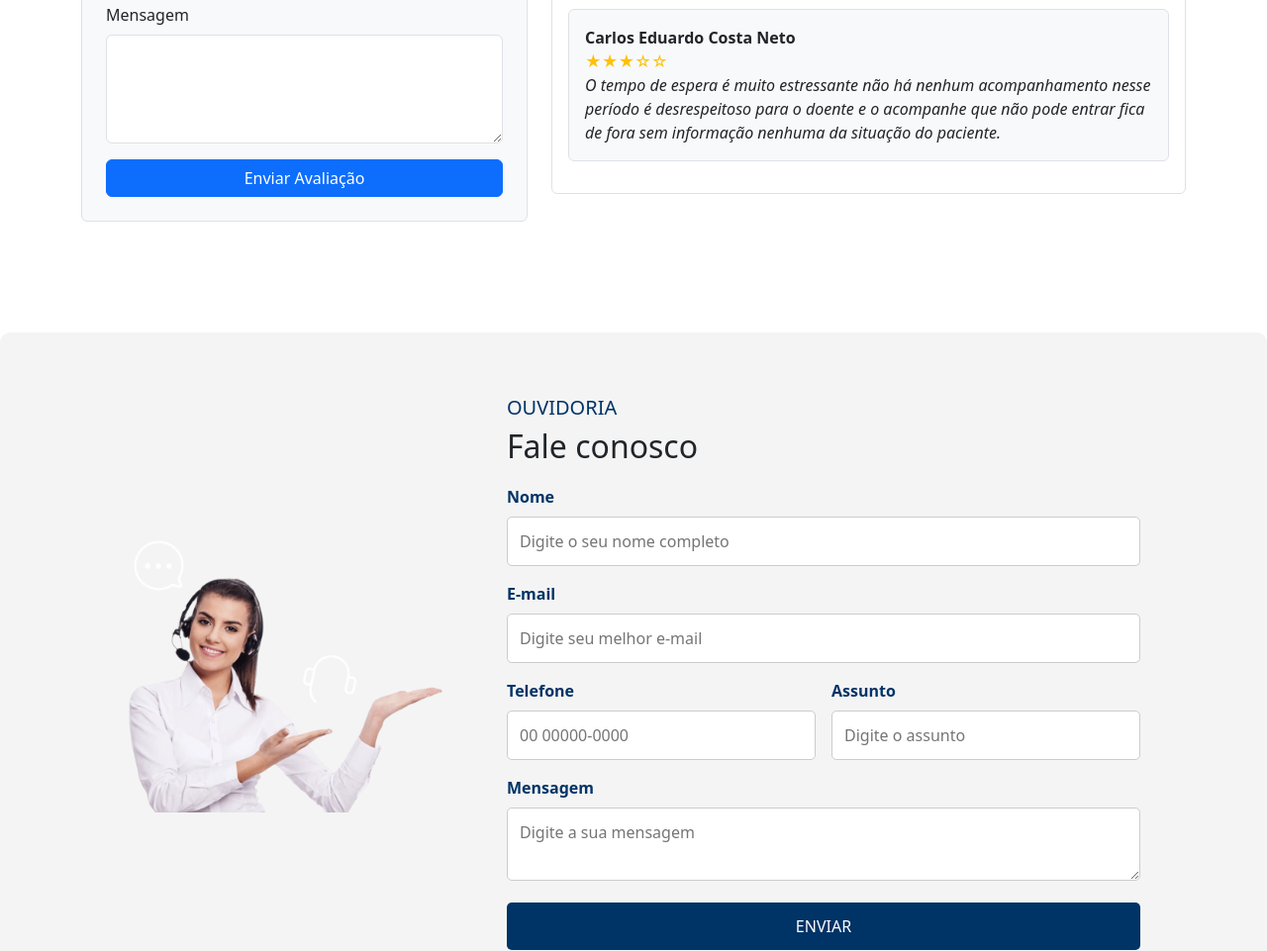
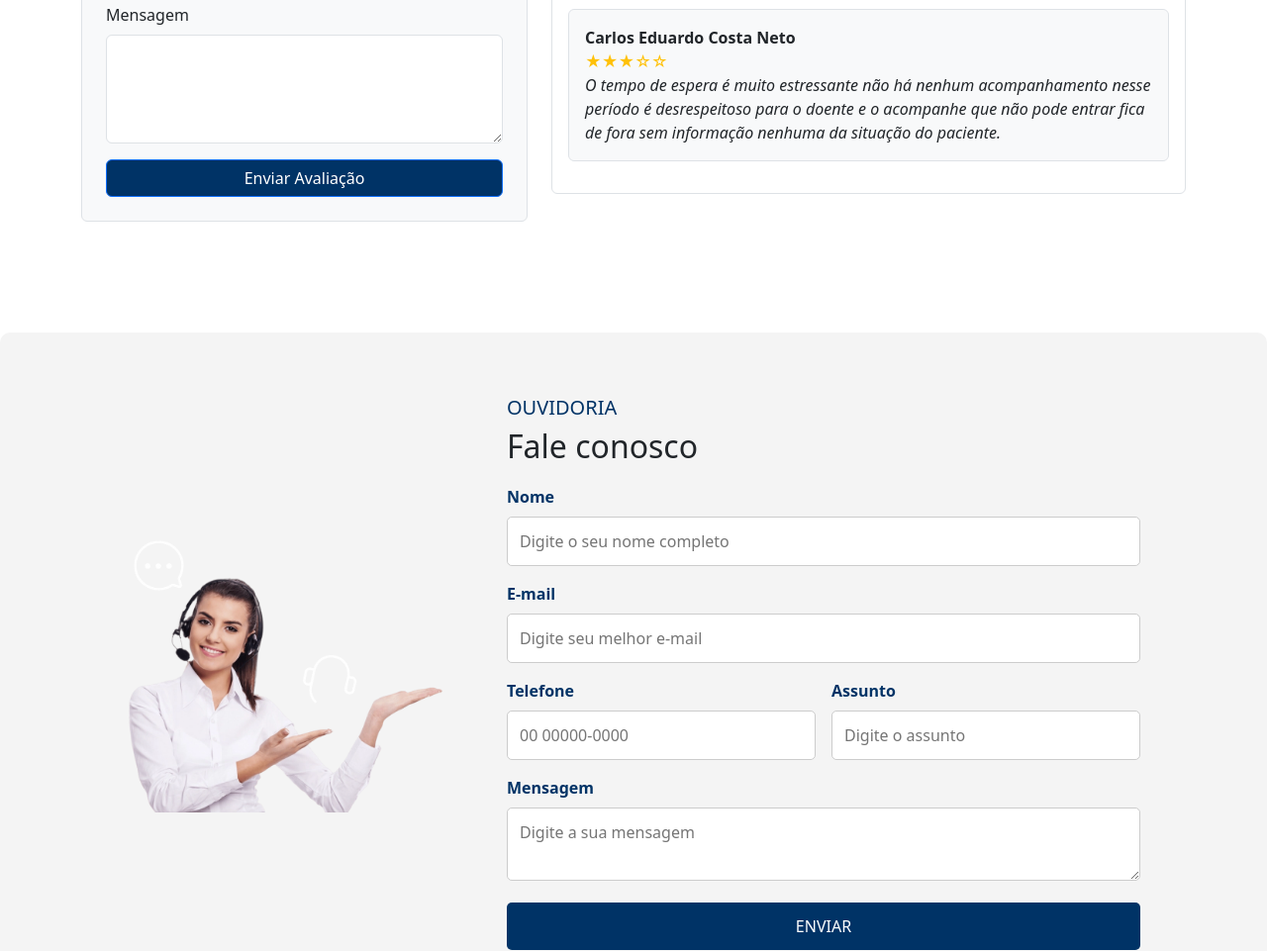
Before and after one commit to yraven1/Trabalho-4-LocalStorage, a plain HTML site: page index.html in a window 1280 px wide. Shown: the part 3361-4322 px from the top of the page at 99% size. Drawn offline with nearby package versions, Linux system fonts and the light colour scheme.

Commit message:
Update style.css

```diff
--- a/style.css
+++ b/style.css
@@ -397,6 +397,14 @@ section {
   color: #ffc107;
 }
 
+#avaliacaoForm button {
+    background: #003366;
+}
+
+#avaliacaoForm button:hover {
+    background: #002244;
+}
+
 footer {
     position: absolute;
     bottom: 0;
```
